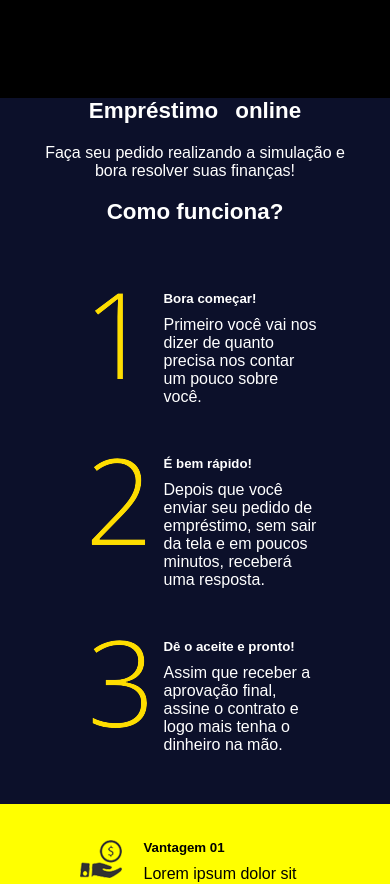
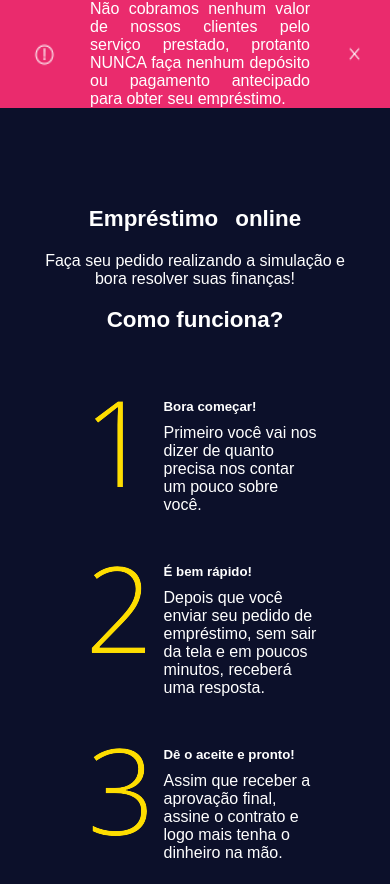
Before and after one commit to andreliusquasar/avivatec, an Angular app: page / in a window 390 px wide. Shown: the top 884 px of the page. Built offline with nearby package versions, Linux system fonts and the light colour scheme.

Commit message:
Deixando o header de aviso responsivo

```diff
--- a/src/app/home/home.component.html
+++ b/src/app/home/home.component.html
@@ -1,11 +1,11 @@
 <div class="container">
 
-  <!-- <div class="aviso">
+  <div class="aviso">
     <img src="../../assets/img/exclamacao.png" alt="">
     <p>Não cobramos nenhum valor de nossos clientes pelo serviço prestado,
       protanto NUNCA faça nenhum depósito ou pagamento antecipado para obter seu empréstimo.</p>
     <img src="../../assets/img/close.png" alt="">
-  </div> -->
+  </div>
 
   <!-- <section>
     <div class="menu">
--- a/src/app/home/home.component.scss
+++ b/src/app/home/home.component.scss
@@ -6,7 +6,7 @@
 
     .aviso {
         width: 100%;
-        height: 46px;
+        min-height: 46px;
         display: flex;
         flex-direction: row;
         justify-content: space-between;
@@ -14,6 +14,7 @@
         color: #FFFFFF;
         align-items: center;
         font-size: 1rem;
+        text-align: justify;
 
         img {
             width: 25px;
@@ -26,6 +27,10 @@
             &:last-child {
                 margin-right: 20px;
             }
+        }
+
+        p {
+            margin: 0 30px;
         }
     }
 
@@ -198,6 +203,19 @@
                 font-size: 2rem;
             }
         }
+
+        .aviso > img {
+            width: 30px;
+            height: 30px;
+
+            &:first-child {
+                margin-left: 30px;
+            }
+
+            &:last-child {
+                margin-right: 20px;
+            }
+        }
     }
 
       @media screen and (max-width:503px) {
```
